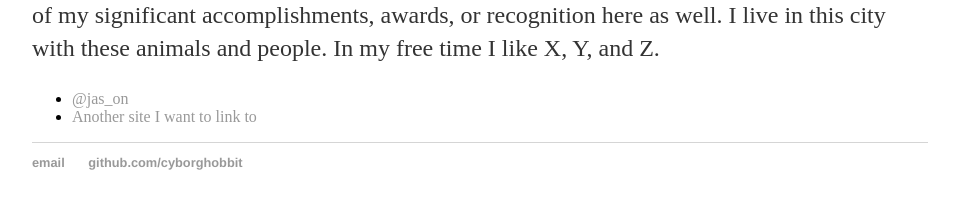
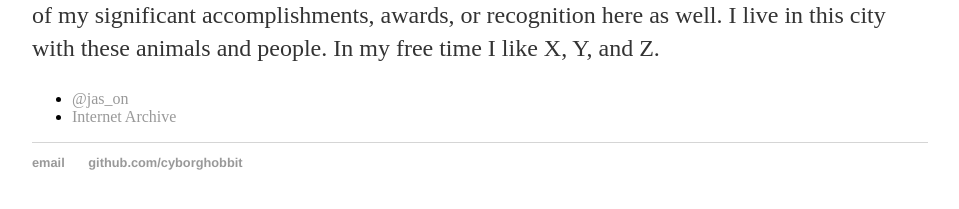
Before and after one commit to CyborgHobbit/cyborghobbit.github.io, a Jekyll site: the page built from about/index.html, in a window 1280 px wide. Shown: the part 266-475 px from the top of the page, without its empty margins (160-1119 px from the left). Built offline with Jekyll 4.4.1, drawn with Linux system fonts in a browser that asks for light colours.

Commit message:
editing index and about

```diff
--- a/about/index.html
+++ b/about/index.html
@@ -8,6 +8,6 @@
 
 			<ul class="contacts">
 				<li><a href="https://twitter.com/jas_on">@jas_on</a></li>
-				<li><a href="#">Another site I want to link to</a></li>
+				<li><a href="https://archive.org/">Internet Archive</a></li>
 				</ul>
 		</div>
--- a/index.html
+++ b/index.html
@@ -4,5 +4,5 @@
 ---
 <div class="blurb">
 	<h1>Hi there, I'm CyborgHobbit!</h1>
-	<p>I'm interested in <a href="https://indieweb.org/">the IndieWeb</a>, science fiction, libraries, video games, and more. <a href="/about">Read more about me...</a></p>
+	<p>I'm interested in <a href="https://indieweb.org/">the IndieWeb</a>, science fiction, libraries, video games, and more. <a href="/about">Read more about me</a> or <a href="/blog"></a>check out my blog</a>.</p>
 </div><!-- /.blurb -->
```
